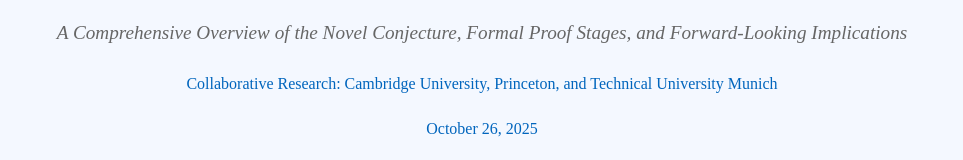
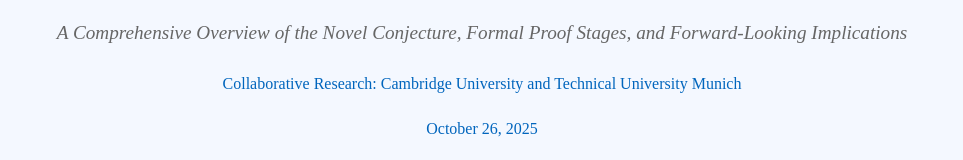
Before and after one commit to XORBKPT/Riemann-Hypothesis, a plain HTML site: page Summary_Conjectural_Proofs_and_Insights/index.html in a window 1280 px wide. Shown: the part 296-456 px from the top of the page, without its empty margins (158-1121 px from the left). Drawn offline with nearby package versions, Linux system fonts and the light colour scheme.

Commit message:
Update index.html

```diff
--- a/Summary_Conjectural_Proofs_and_Insights/index.html
+++ b/Summary_Conjectural_Proofs_and_Insights/index.html
@@ -122,7 +122,7 @@
   <header>
     <h1>Dynamical Stability Framework for the Riemann Hypothesis: Summary of Conjectural Proofs and Insights</h1>
     <p class="subtitle">A Comprehensive Overview of the Novel Conjecture, Formal Proof Stages, and Forward-Looking Implications</p>
-    <p class="affiliation">Collaborative Research: Cambridge University, Princeton, and Technical University Munich</p>
+    <p class="affiliation">Collaborative Research: Cambridge University and Technical University Munich</p>
     <p class="date">October 26, 2025</p>
   </header>
 
```
